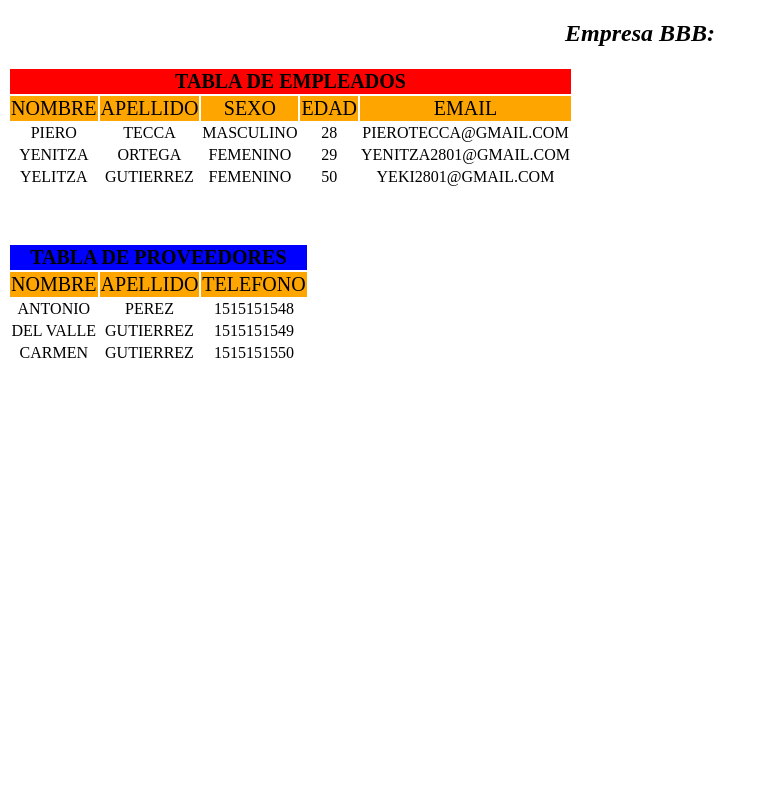
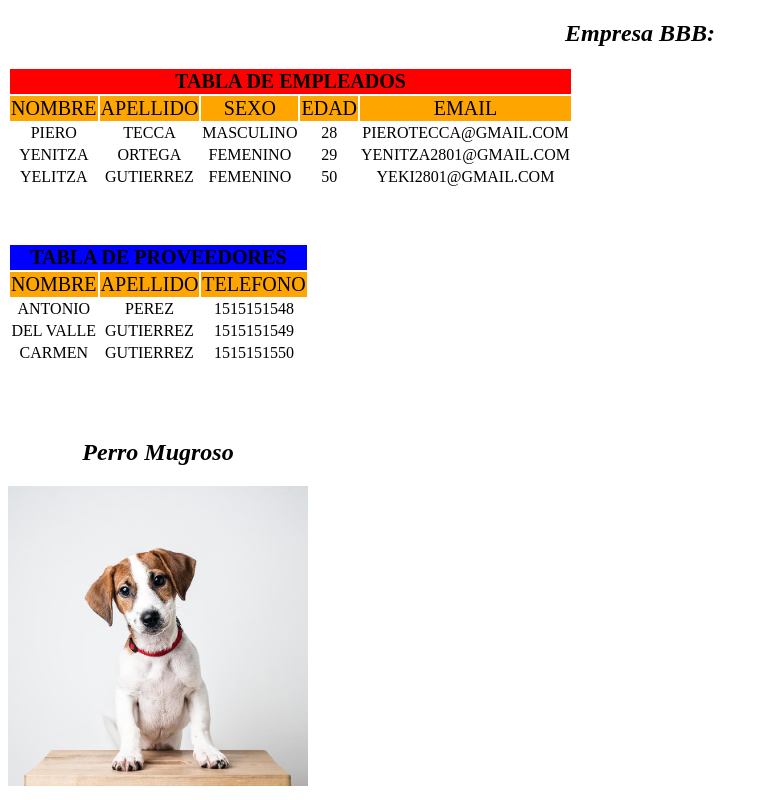
Before and after one commit to pierotecca/prueba, a plain HTML site: page index.html in a window 1280 px wide. Shown: the whole page, without its empty margins (0-768 px from the left). Drawn offline with Linux system fonts and the light colour scheme.

Commit message:
Nueva foto de perro

```diff
--- a/index.html
+++ b/index.html
@@ -67,5 +67,12 @@
 			<td>1515151550</td>
 		</tr>
 	</table>
+	</br>
+	</br>
+	</br>
+	<div style="width: 300px; height: 300px; text-align: center;">
+		<h2 style="font-style: italic;">Perro Mugroso</h2>
+		<img src="perro.jpg" width="300px" height="300px">
+	</div>
 </body>
 </html>
```
Also changed, not shown: perro.jpg (added).
